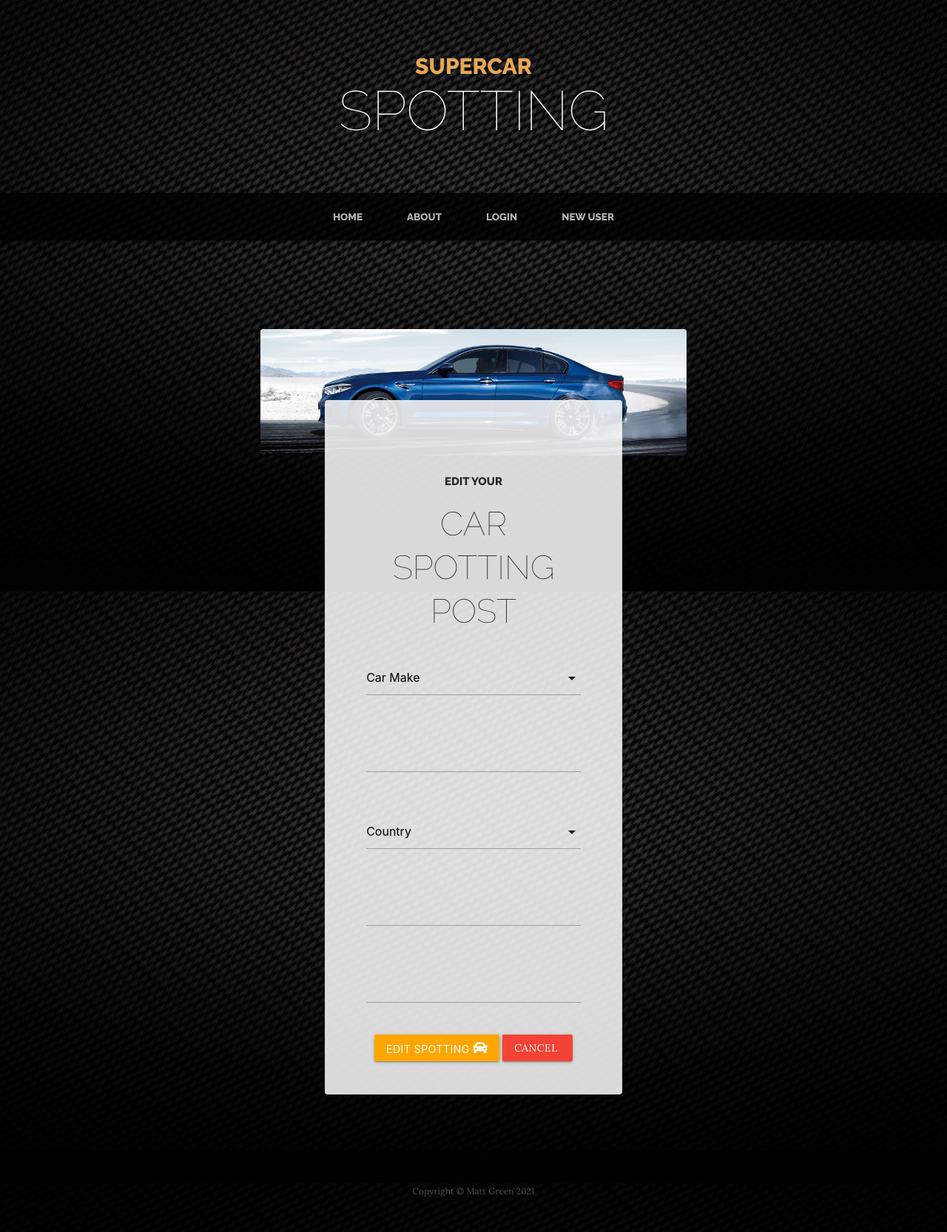
After one commit to mattgreen91/milestone-project-3, a Flask app: template templates/edit.html in a window 1280 px wide. The commit adds this page. Shown: the whole page at 74% size. Run offline with Flask 2, Linux system fonts and the light colour scheme; the template is opened without the code that fills it, so the values that code supplies are empty; some libraries are stand-ins or nearby versions.

Commit message:
created edit page and pre-populated fields, and created a cancel button to go back

```diff
--- a/run.py
+++ b/run.py
@@ -104,6 +104,9 @@ def add():
 @app.route("/edit/<post_id>", methods=["GET", "POST"])
 def edit(post_id):
     post = mongo.db.spotting_post.find_one({"_id": ObjectId(post_id)})
+    car = mongo.db.car.find().sort("car_make", 1)
+    location = mongo.db.location.find().sort("country", 1)
+    return render_template("edit.html", post=post, car=car, location=location)
 
 
 @app.route("/blog")
--- /dev/null
+++ b/templates/edit.html
@@ -0,0 +1,74 @@
+{% extends "base.html" %}
+{% block content %}
+<section class="page-section about-heading">
+  <div class="container">
+    <img class="img-fluid rounded about-heading-img mb-3 mb-lg-0" src="{{ url_for('static', filename='img/bmw.jpg') }}"
+      alt="">
+    <div class="about-heading-content">
+      <div class="row">
+        <div class="col-xl-9 col-lg-10 mx-auto">
+          <div class="bg-faded rounded p-5">
+            <h2 class="section-heading mb-4">
+              <span class="section-heading-upper text-center">Edit Your</span>
+              <span class="section-heading-lower text-center">Car Spotting Post</span>
+              </h2>
+              <form method="POST" action="{{ url_for('edit', post_id=post._id) }}">
+                <div class="row">
+                  <div class="input-field col s12">
+                    <select id="car_make" name="car_make" class="validate" required>
+                      <option value="" disabled>Car Make</option>
+                      {% for car in car %}
+                          {% if car.car_make == post.car_make %}
+                              <option value="{{ car.car_make }}" selected>{{ car.car_make }}</option>
+                          {% else %}
+                              <option value="{{ car.car_make }}">{{ car.car_make }}</option>
+                          {% endif %}
+                      {% endfor %}
+                    </select>
+                  </div>
+                </div>
+                <div class="row">
+                  <div class="input-field col s12">
+                    <input id="car_model" name="car_model" class="validate" value="{{ post.car_model }}" required>
+                  </div>
+                </div>
+                <div class="row">
+                  <div class="input-field col s12">
+                    <select id="country" name="country" class="validate" required>
+                      <option value="" disabled>Country</option>
+                      {% for location in location %}
+                          {% if location.country == post.country %}
+                              <option value="{{ location.country }}" selected>{{ location.country }}</option>
+                          {% else %}
+                              <option value="{{ location.country }}">{{ location.country }}</option>
+                          {% endif %}
+                      {% endfor %}
+                    </select>
+                  </div>
+                </div>
+                <div class="row">
+                  <div class="input-field col s12">
+                    <input id="city" name="city" class="validate" value="{{ post.city }}" required>
+                  </div>
+                </div>
+                <div class="row">
+                  <div class="input-field col s12">
+                    <input type="text" class="datepicker" id="date_seen" name="date_seen" class="validate" value="{{ post.date_seen }}" required>
+                  </div>
+                </div>
+                <div class="text-center">
+                <button class="btn waves-effect waves-light" type="submit" name="action">Edit Spotting
+                  <i class="fas fa-car"></i>
+                </button>
+                <a class="btn waves-effect waves-light red" href="{{ url_for('index')}}">Cancel
+                  <i class="fas fa-cancel"></i>
+                </a>
+                </div>
+              </form>
+          </div>
+        </div>
+      </div>
+    </div>
+  </div>
+</section>
+{% endblock %}
--- a/templates/index.html
+++ b/templates/index.html
@@ -20,7 +20,7 @@
             <br>
           </p>
           <a href="" class="btn-small orange accent-4 modify">Done</a>
-          <a href="" class="btn-small grey modify">Edit</a>
+          <a href="{{ url_for('edit', post_id=post._id) }}" class="btn-small grey modify">Edit</a>
         </div>
       </div>
     </div>
```
